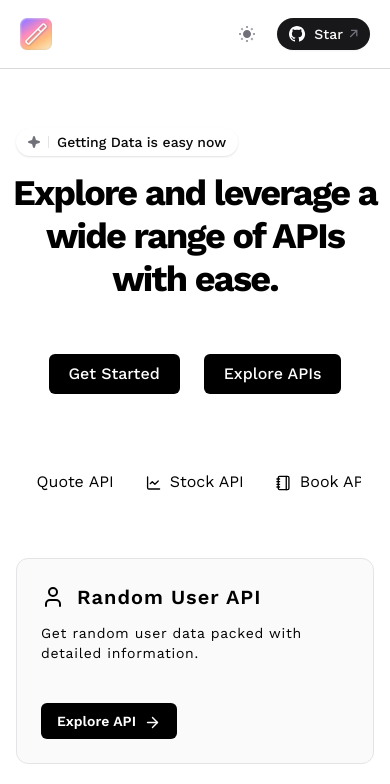
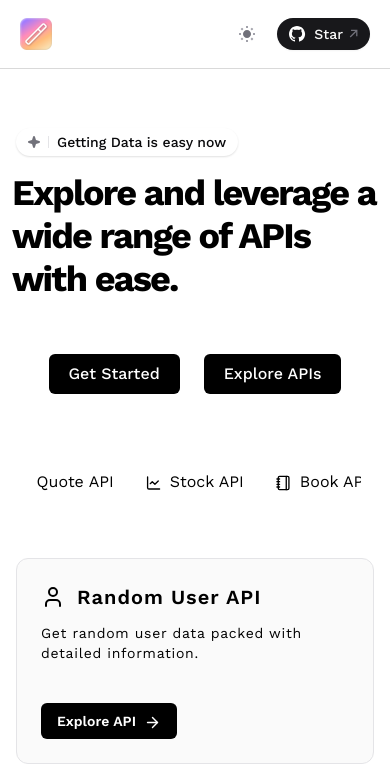
Before and after one commit to rehan-adi/FreeApiHub, a Next.js app in the folder apps/freeapihub-docs/: page / in a window 390 px wide. Shown: the top 784 px of the page. Built offline with nearby package versions, Linux system fonts and the light colour scheme.

Commit message:
Small update in Landing page

```diff
--- a/apps/freeapihub-docs/app/page.tsx
+++ b/apps/freeapihub-docs/app/page.tsx
@@ -42,7 +42,7 @@ export default function Home() {
               Getting Data is easy now
             </p>
           </div>
-          <header className="text-center pb-8">
+          <header className="md:text-center text-start pb-8">
             <h1 className="text-4xl px-3 md:text-6xl dark:text-white text-black w-full md:w-[60vw] font-bold tracking-tighter line-height">
               Explore and leverage a wide range of APIs with ease.
             </h1>
```
